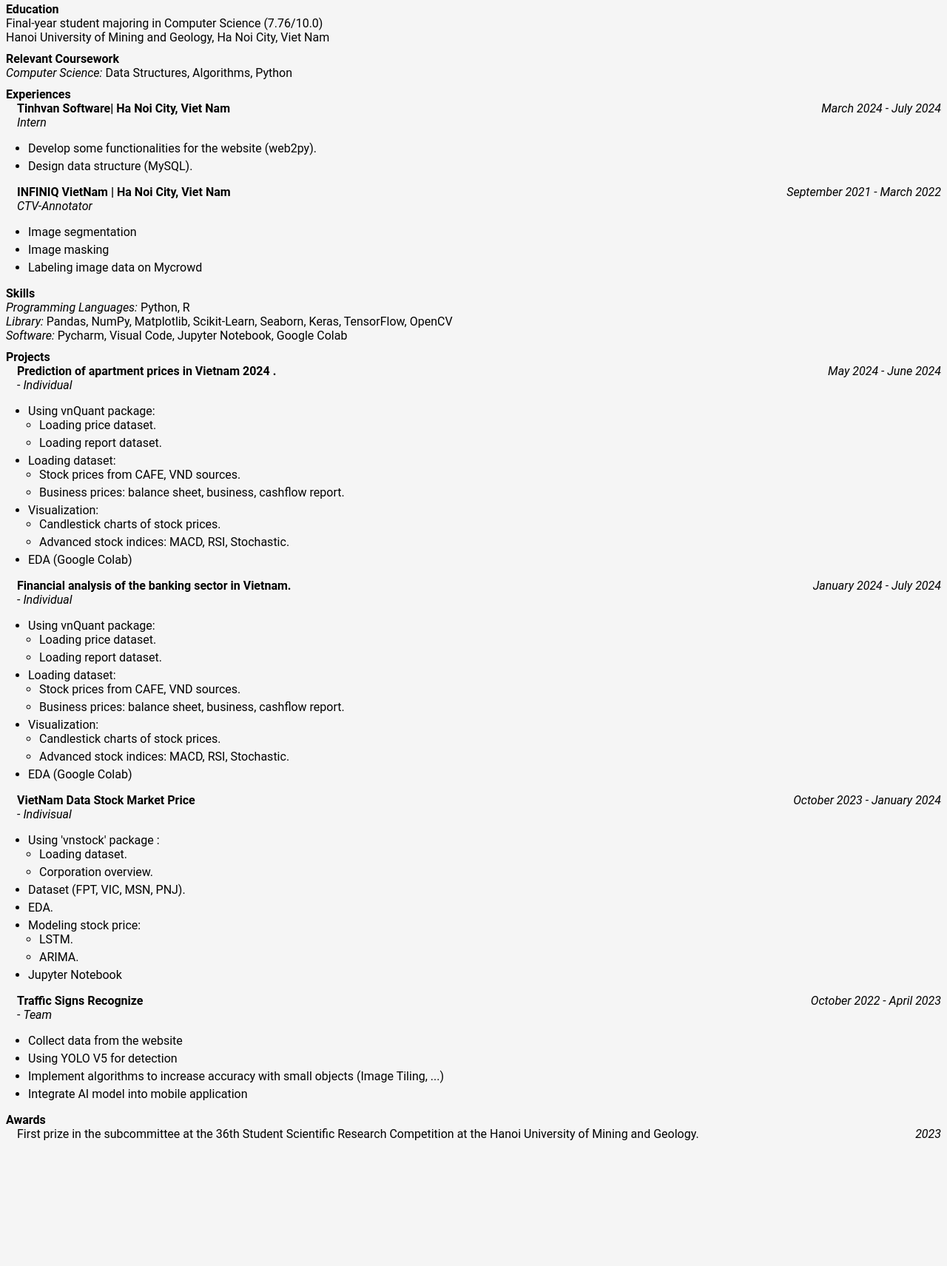
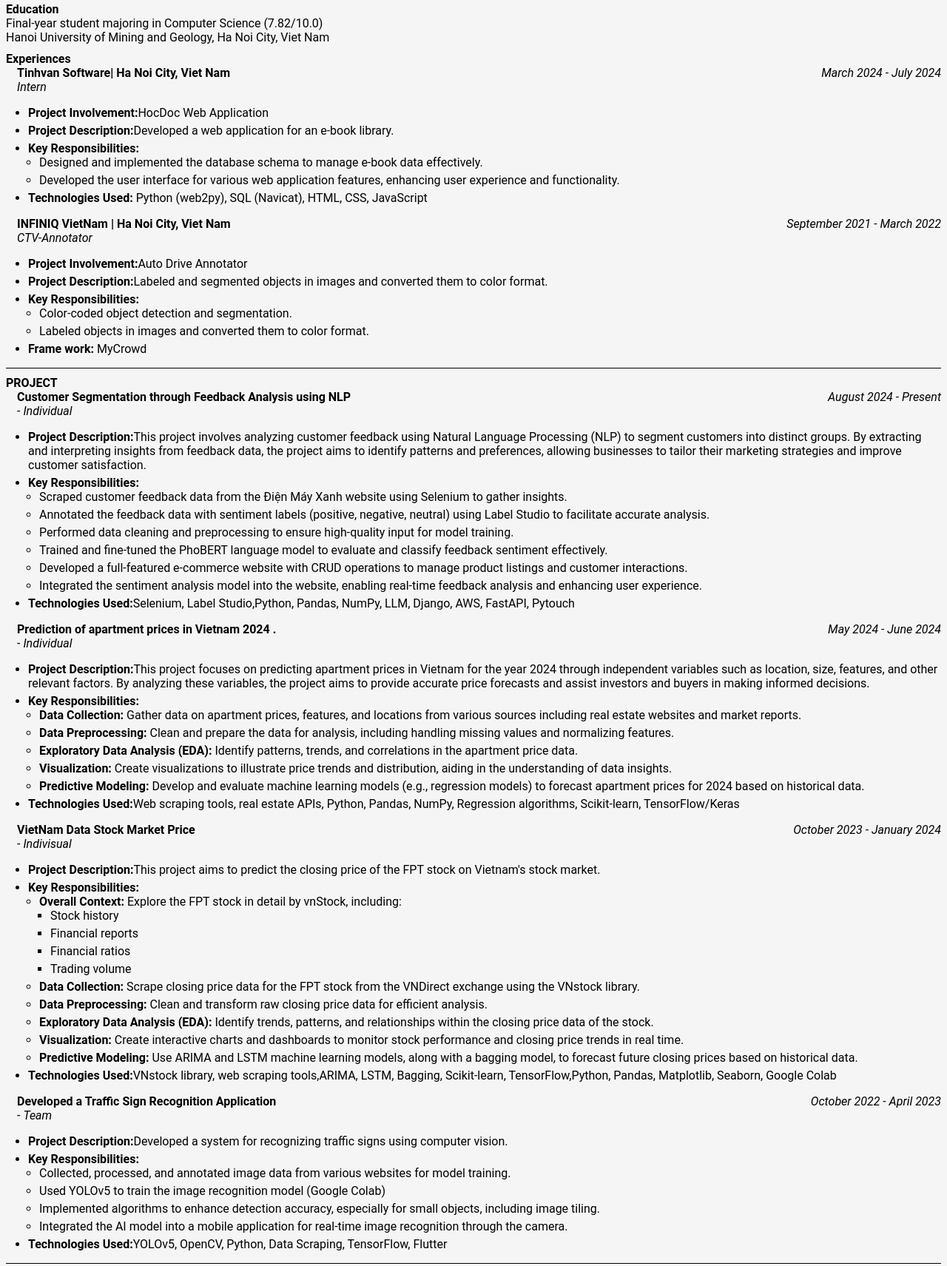
Before and after one commit to DungVietTran02/Info, a plain HTML site: page index.html in a window 1280 px wide. Shown: the part 97-1808 px from the top of the page at 74% size. Before the commit the page ends 1647 px from the top, so only its background shows below. Drawn offline with Linux system fonts and the light colour scheme.

Commit message:
Thông điệp commit

```diff
--- a/index.html
+++ b/index.html
@@ -25,15 +25,11 @@
 
 <div class="section">
   <b>Education</b><br>
-  Final-year student majoring in Computer Science (7.76/10.0)<br>
+  Final-year student majoring in Computer Science (7.82/10.0)<br>
   Hanoi University of Mining and Geology, Ha Noi City, Viet Nam
 </div>
 
-<div class="section">
-  <b>Relevant Coursework</b><br>
-  <i>Computer Science:</i> Data Structures, Algorithms, Python
-</div>
-
+<!-- Kinh Nghiệm -->
 <div class="section">
   <b>Experiences</b>
 
@@ -43,61 +39,85 @@
     <i> Intern </i>
         <div class="date">March 2024 - July 2024</div>
     <ul>
-      <li>Develop some functionalities for the website (web2py).</li>
-      <li>Design data structure (MySQL).</li>
+      <li><strong>Project Involvement:</strong>HocDoc Web Application</li>
+      <li><strong>Project Description:</strong>Developed a web application for an e-book library.</li>
+      <li><strong>Key Responsibilities:</strong>
+        <ul>
+          <li>Designed and implemented the database schema to manage e-book data effectively.</li>
+          <li>Developed the user interface for various web application features, enhancing user experience and functionality.</li>
+        </ul>
+      </li>
+      <li><strong>Technologies Used:</strong>   Python (web2py), SQL (Navicat), HTML, CSS, JavaScript</li>
     </ul>
   </div>
+
 
   <div class="subsection">
     <b>INFINIQ VietNam | Ha Noi City, Viet Nam</b> <br>
     <i>CTV-Annotator </i>
     <div class="date">September 2021 - March 2022</div>
     <ul>
-      <li>Image segmentation </li>
-      <li>Image masking </li>
-      <li>Labeling image data on Mycrowd </li>
+      <li><strong>Project Involvement:</strong>Auto Drive Annotator</li>
+      <li><strong>Project Description:</strong>Labeled and segmented objects in images and converted them to color format.</li>
+      <li><strong>Key Responsibilities:</strong>
+        <ul>
+          <li>Color-coded object detection and segmentation.</li>
+          <li>Labeled objects in images and converted them to color format.</li>
+        </ul>
+      </li>
+      <li><strong>Frame work:</strong> MyCrowd</li>
     </ul>
   </div>
-
 </div>
 
-<div class="section">
-  <b>Skills</b><br>
-  <i>Programming Languages:</i> Python, R<br>
-  <i>Library:</i> Pandas, NumPy, Matplotlib, Scikit-Learn, Seaborn, Keras, TensorFlow, OpenCV<br>
-  <i>Software:</i> Pycharm, Visual Code, Jupyter Notebook, Google Colab
-</div>
+<div class="horizontal-rule a"></div>
+
+
+<!-- Dự án -->
 
 <div class="section">
-  <b>Projects</b>
+  <b>PROJECT</b>
+
+  <div class="subsection">
+    <div class="date"> August 2024 - Present </div>
+   <b>Customer Segmentation through Feedback Analysis using NLP </b><br>- <i>Individual</i>
+   <ul>
+    <li><strong>Project Description:</strong>This project involves analyzing customer feedback using Natural Language Processing (NLP) to segment customers into distinct groups. By extracting and interpreting insights from feedback data, the project aims to identify patterns and preferences, allowing businesses to tailor their marketing strategies and improve customer satisfaction.</li>
+    <li><strong>Key Responsibilities:</strong>
+      <ul>
+        <li>Scraped customer feedback data from the Điện Máy Xanh website using Selenium to gather insights.</li>
+        <li>Annotated the feedback data with sentiment labels (positive, negative, neutral) using Label Studio to facilitate accurate analysis.</li>
+        <li>Performed data cleaning and preprocessing to ensure high-quality input for model training.</li>
+        <li>Trained and fine-tuned the PhoBERT language model to evaluate and classify feedback sentiment effectively.</li>
+        <li>Developed a full-featured e-commerce website with CRUD operations to manage product listings and customer interactions.</li>
+        <li>Integrated the sentiment analysis model into the website, enabling real-time feedback analysis and enhancing user experience.</li>
+      </ul>
+    </li>
+    <li><strong>Technologies Used:</strong>Selenium, Label Studio,Python, Pandas, NumPy, LLM, Django, AWS, FastAPI, Pytouch </li>
+   </ul>
+ </div>
 
   <div class="subsection">
      <div class="date"> May 2024 - June 2024 </div>
     <b> Prediction of apartment prices in Vietnam 2024 . </b> <br> - <i>Individual</i>
     <ul>
-    <li>Using vnQuant package:
+      <li><strong>Project Description:</strong>This project focuses on predicting apartment prices in Vietnam for the year 2024 through independent variables such as location, size, features, and other relevant factors. By analyzing these variables, the project aims to provide accurate price forecasts and assist investors and buyers in making informed decisions.</li>
+      <li><strong>Key Responsibilities:</strong>
         <ul>
-            <li>Loading price dataset.</li>
-            <li>Loading report dataset.</li>
+          <li><strong>Data Collection:</strong> Gather data on apartment prices, features, and locations from various sources including real estate websites and market reports.</li>
+          <li><strong>Data Preprocessing:</strong> Clean and prepare the data for analysis, including handling missing values and normalizing features.</li>
+          <li><strong>Exploratory Data Analysis (EDA):</strong> Identify patterns, trends, and correlations in the apartment price data.</li>
+          <li><strong>Visualization:</strong> Create visualizations to illustrate price trends and distribution, aiding in the understanding of data insights.</li>
+          <li><strong>Predictive Modeling:</strong> Develop and evaluate machine learning models (e.g., regression models) to forecast apartment prices for 2024 based on historical data.</li>
         </ul>
-    </li>
-    <li>Loading dataset:
-        <ul>
-            <li>Stock prices from CAFE, VND sources.</li>
-            <li>Business prices: balance sheet, business, cashflow report.</li>
-        </ul>
-    </li>
-    <li>Visualization:
-        <ul>
-            <li>Candlestick charts of stock prices.</li>
-            <li>Advanced stock indices: MACD, RSI, Stochastic.</li>
-        </ul>
-    </li>
-    <li>EDA (Google Colab)</li>
+      </li>
+      <li><strong>Technologies Used:</strong>Web scraping tools, real estate APIs, Python, Pandas, NumPy, Regression algorithms, Scikit-learn, TensorFlow/Keras</li>
+
+
     </ul>
   </div>
 
-  <div class="subsection">
+  <!-- <div class="subsection">
      <div class="date"> January 2024 - July 2024 </div>
     <b> Financial analysis of the banking sector in Vietnam. </b> <br> - <i>Individual</i>
     <ul>
@@ -121,52 +141,61 @@
     </li>
     <li>EDA (Google Colab)</li>
     </ul>
-  </div>
+  </div> -->
 
    <div class="subsection">
     <div class="date"> October 2023  - January 2024</div>
     <b> VietNam Data Stock Market Price </b> <br>- <i>Indivisual</i>
     <ul>
-    <li>Using 'vnstock' package :
+      <li><strong>Project Description:</strong>This project aims to predict the closing price of the FPT stock on Vietnam's stock market. </li>
+      <li><strong>Key Responsibilities:</strong>
         <ul>
-            <li>Loading dataset.</li>
-            <li>Corporation overview.</li>
+          <li><strong>Overall Context:</strong> Explore the FPT stock in detail by vnStock, including:
+            <ul>
+              <li>Stock history</li>
+              <li>Financial reports</li>
+              <li>Financial ratios</li>
+              <li>Trading volume</li>
+            </ul>
+          </li>
+          <li><strong>Data Collection:</strong> Scrape closing price data for the FPT stock from the VNDirect exchange using the VNstock library.</li>
+          <li><strong>Data Preprocessing:</strong> Clean and transform raw closing price data for efficient analysis.</li>
+          <li><strong>Exploratory Data Analysis (EDA):</strong> Identify trends, patterns, and relationships within the closing price data of the stock.</li>
+          <li><strong>Visualization:</strong> Create interactive charts and dashboards to monitor stock performance and closing price trends in real time.</li>
+          <li><strong>Predictive Modeling:</strong> Use ARIMA and LSTM machine learning models, along with a bagging model, to forecast future closing prices based on historical data.</li>
         </ul>
-    </li>
-    <li>Dataset (FPT, VIC, MSN, PNJ).</li>
-    <li>EDA. </li>
-    <li>Modeling stock price:
-        <ul>
-            <li>LSTM.</li>
-            <li>ARIMA.</li>
-        </ul>
-    </li>
-    <li>Jupyter Notebook</li>
+      </li>
+      <li><strong>Technologies Used:</strong>VNstock library, web scraping tools,ARIMA, LSTM, Bagging, Scikit-learn, TensorFlow,Python, Pandas, Matplotlib, Seaborn, Google Colab </li>
     </ul>
   </div>
 
   <div class="subsection">
     <div class="date">  October 2022 - April 2023</div>
-    <b> Traffic Signs Recognize  </b> <br>- <i>Team</i>
+    <b> Developed a Traffic Sign Recognition Application  </b> <br>- <i>Team</i>
     <ul>
-      <li>Collect data from the website</li>
-      <li> Using YOLO V5 for detection</li>
-      <li>Implement algorithms to increase accuracy with small objects (Image Tiling, ...)</li>
-      <li>Integrate AI model into mobile application</li>
+      <li><strong>Project Description:</strong>Developed a system for recognizing traffic signs using computer vision.</li>
+      <li><strong>Key Responsibilities:</strong>
+        <ul>
+          <li>Collected, processed, and annotated image data from various websites for model training.</li>
+          <li>Used YOLOv5 to train the image recognition model (Google Colab)</li>
+          <li>Implemented algorithms to enhance detection accuracy, especially for small objects, including image tiling.</li>
+          <li>Integrated the AI model into a mobile application for real-time image recognition through the camera.</li>
+        </ul>
+      </li>
+
+      <li><strong>Technologies Used:</strong>YOLOv5, OpenCV, Python, Data Scraping, TensorFlow, Flutter</li>
+
     </ul>
+
   </div>
 
-  <!-- <div class="subsection">
-     <div class="date"> March 2023 - September 2023 </div>
-    <b>Human Tracking Realtime </b><br>- <i>Team</i>
-    <ul>
-      <li>Use YoloX and Bytetrack (BotSort) for people detection and store commuter tracking. Optimized pre-process and post-process to reduce image processing time</li>
-      <li>Use Retina-Net to detect faces, modified code to allow training model with custom data without landmark</li>
-      <li>Implement age-gender estimator from <a href="https://arxiv.org/abs/1805.10445">paper</a></li>
-      <li>Use face recognition and Faiss to identify people in the VIP or Black list</li>
-      <li>Build docker image that runs on multiple OS (Windows, Ubuntu, Rocky)</li>
-    </ul>
-  </div>
+  <!--
+
+
+
+
+
+
 
   <div class="subsection">
      <div class="date"> June 2023 - July 2023 </div>
@@ -367,11 +396,25 @@
 
 </div>
 
+<div class="horizontal-rule a"></div>
+
+<!-- SKILL -->
+<div class="section">
+  <b>SKILLS</b><br>
+  <ul>
+    <li><strong><i>Languages:</i></strong> Vietnamese, English</li>
+    <li><strong><i>Key Technologies ::</i></strong> Python, Pandas, OpenCV, Tensorflow, Pytorch, LLM, Scikit-Learn, Spark, Flask v.v..</li>
+    <li><strong><i>Soft Skills:</i></strong> Team Work, Problem solving, Creativity, Analytical, Research </li>
+  </ul>
+</div>
+
+<!-- Chứng chỉ giải thưởng -->
 <div class="section">
   <b>Awards</b><br>
+
   <div class="subsection">
-
-First prize in the subcommittee at the 36th Student Scientific Research Competition at the Hanoi University of Mining and Geology. <div class="date">2023</div><br>
+  First prize in the subcommittee at the 36th Student Scientific Research Competition at the Hanoi University of Mining and Geology.
+   <div class="date">2023</div><br>
   </div>
 
 </div>
--- a/styles.css
+++ b/styles.css
@@ -44,6 +44,11 @@ a:hover {
   margin-bottom: 10px;
 }
 
+.horizontal-rule a {
+  border-top: 0.1px solid black;
+  margin-bottom: 10px;
+  opacity: 0.5;
+}
 .name {
   font-size: 24px;
   font-weight: bold;
```
